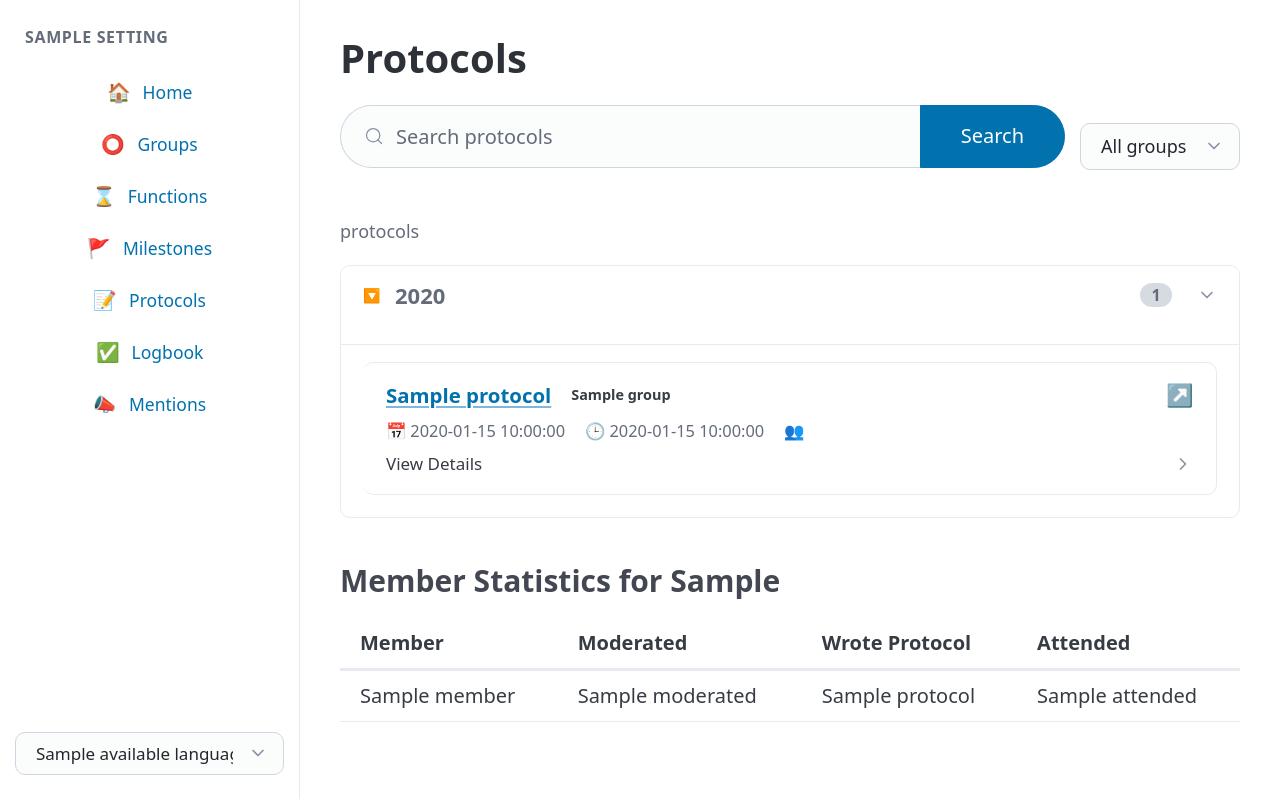
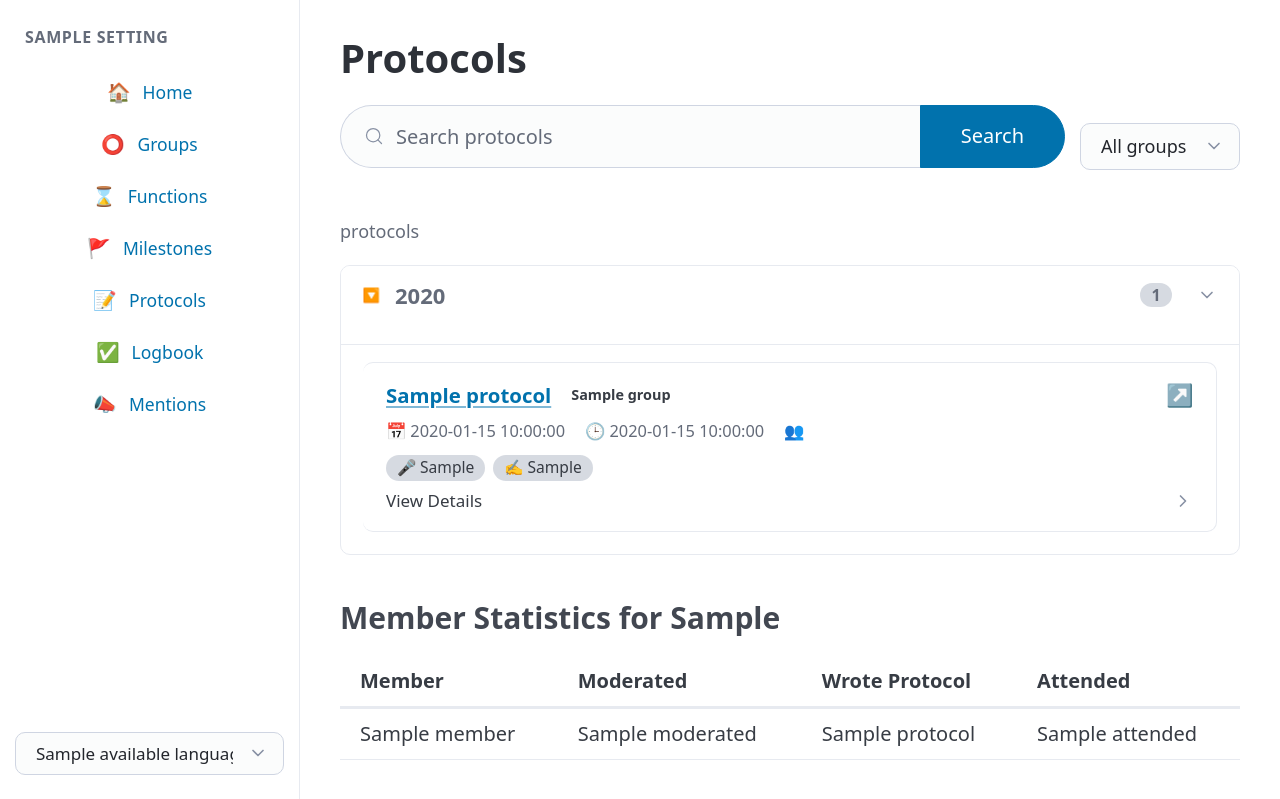
Before and after one commit to treibhausdonaufeld/nextcloud-bot, a Python web app: template app/templates/protocols.html in a window 1280 px wide, after a click that opens the changed part. Shown: the top 799 px of the page. Run offline with Jinja, Linux system fonts and the light colour scheme; the template is opened without the code that fills it: most values are stand-ins (such as "Sample title", 1, 10 or a date in 2020).

Commit message:
Show moderator and protocol writer as card badges
Surface the moderator (🎤) and protocol writer (✍️) directly in the card
overview as badges, so they are visible without expanding the card. The
expandable section now only holds the participant list, and is omitted
entirely when there are no participants.

Co-Authored-By: Claude Opus 4.8 <noreply@anthropic.com>
Claude-Session: https://claude.ai/code/session_01NDrPjFt3ib7gBPq5NgBkfv

```diff
--- a/app/static/app.css
+++ b/app/static/app.css
@@ -603,6 +603,25 @@ mark {
   margin: 0.6rem 0 0;
 }
 
+.protocol-roles {
+  display: flex;
+  flex-wrap: wrap;
+  gap: 0.4rem;
+  margin: 0.55rem 0 0;
+}
+
+.role-badge {
+  display: inline-flex;
+  align-items: center;
+  gap: 0.3rem;
+  font-size: 0.78rem;
+  line-height: 1;
+  padding: 0.28rem 0.55rem;
+  border-radius: 1rem;
+  background: var(--pico-secondary-focus);
+  color: var(--pico-color);
+}
+
 .protocol-detail {
   margin-bottom: 0;
   margin-top: 0.5rem;
--- a/app/templates/protocols.html
+++ b/app/templates/protocols.html
@@ -58,22 +58,28 @@
                 {% endif %}
                 <span>👥 {{ _n("~%(n)s attendee", "~%(n)s attendees", p.attendee_count) | format(n=p.attendee_count) }}</span>
               </p>
+              {% if p.moderated_by or p.protocol_by %}
+                <p class="protocol-roles">
+                  {% if p.moderated_by %}
+                    <span class="role-badge" title="{{ _('Moderated by') }}">🎤 {{ p.moderated_by }}</span>
+                  {% endif %}
+                  {% if p.protocol_by %}
+                    <span class="role-badge" title="{{ _('Protocol by') }}">✍️ {{ p.protocol_by }}</span>
+                  {% endif %}
+                </p>
+              {% endif %}
+              {% if p.participants %}
                 <details class="protocol-detail">
                   <summary>
                     <span class="toggle-more">{{ _("View Details") }}</span>
                     <span class="toggle-less">{{ _("Show less") }}</span>
                   </summary>
                   <dl class="protocol-people">
-                  <dt>{{ _("Moderated by") }}</dt>
-                  <dd>{{ p.moderated_by if p.moderated_by else "—" }}</dd>
-                  <dt>{{ _("Protocol by") }}</dt>
-                  <dd>{{ p.protocol_by if p.protocol_by else "—" }}</dd>
-                  {% if p.participants %}
                     <dt>{{ _("Participants") }}</dt>
                     <dd>{{ p.participants }}</dd>
-                  {% endif %}
                   </dl>
                 </details>
+              {% endif %}
             </article>
           {% endfor %}
         </div>
```
Lines whose indentation alone changed are shown as unchanged.
